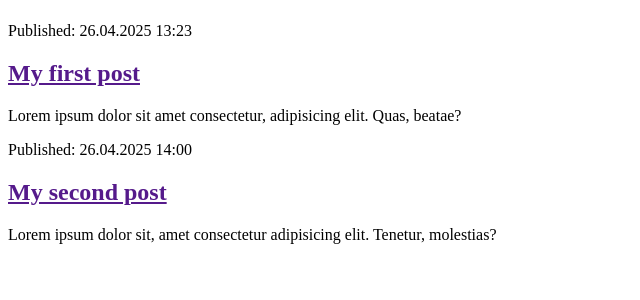
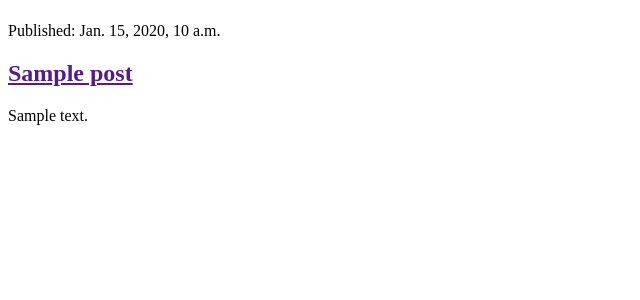
Before and after one commit to Godwin-Peniel/my-first-blog, a Django app: page / in a window 1280 px wide. Shown: the part 58-358 px from the top of the page, without its empty margins (0-640 px from the left). Run offline with Django 5.2, Linux system fonts and the light colour scheme; tables that the repository leaves empty hold one stand-in row (values such as "Sample post").

Commit message:
Modified templates to display posts from database

```diff
--- a/blog/templates/blog/post_list.html
+++ b/blog/templates/blog/post_list.html
@@ -10,21 +10,12 @@
       <h1><a href="/">Django Girls Blog</a></h1>
     </header>
 
+{% for post in posts %}
     <article>
-      <time datetime="">Published: 26.04.2025 13:23</time>
-      <h2><a href="">My first post</a></h2>
-      <p>
-        Lorem ipsum dolor sit amet consectetur, adipisicing elit. Quas, beatae?
-      </p>
+      <time datetime="">Published: {{ post.published_date }}</time>
+      <h2><a href="">{{ post.title }}</a></h2>
+      <p>{{ post.text|linebreaksbr }}</p>
     </article>
-
-    <article>
-      <time datetime="">Published: 26.04.2025 14:00</time>
-      <h2><a href="">My second post</a></h2>
-      <p>
-        Lorem ipsum dolor sit, amet consectetur adipisicing elit. Tenetur,
-        molestias?
-      </p>
-    </article>
+{% endfor %}
   </body>
 </html>
--- a/blog/views.py
+++ b/blog/views.py
@@ -1,5 +1,8 @@
 from django.shortcuts import render
+from .models import Post
+from django.utils import timezone
 
 # Create your views here.
 def post_list(request):
-   return render(request, 'blog/post_list.html', {})
+   posts = Post.objects.filter(published_date__lte=timezone.now()).order_by('published_date')
+   return render(request, 'blog/post_list.html', {'posts': posts})
```
